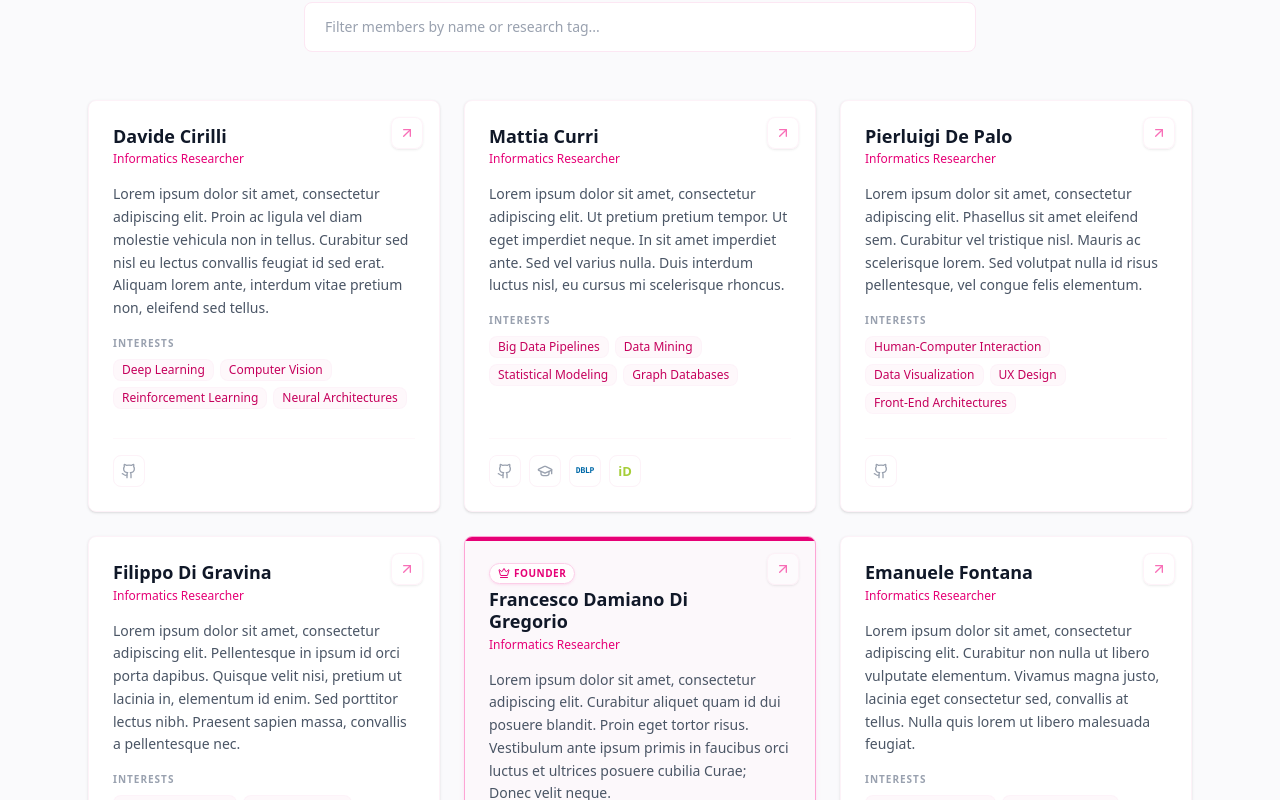
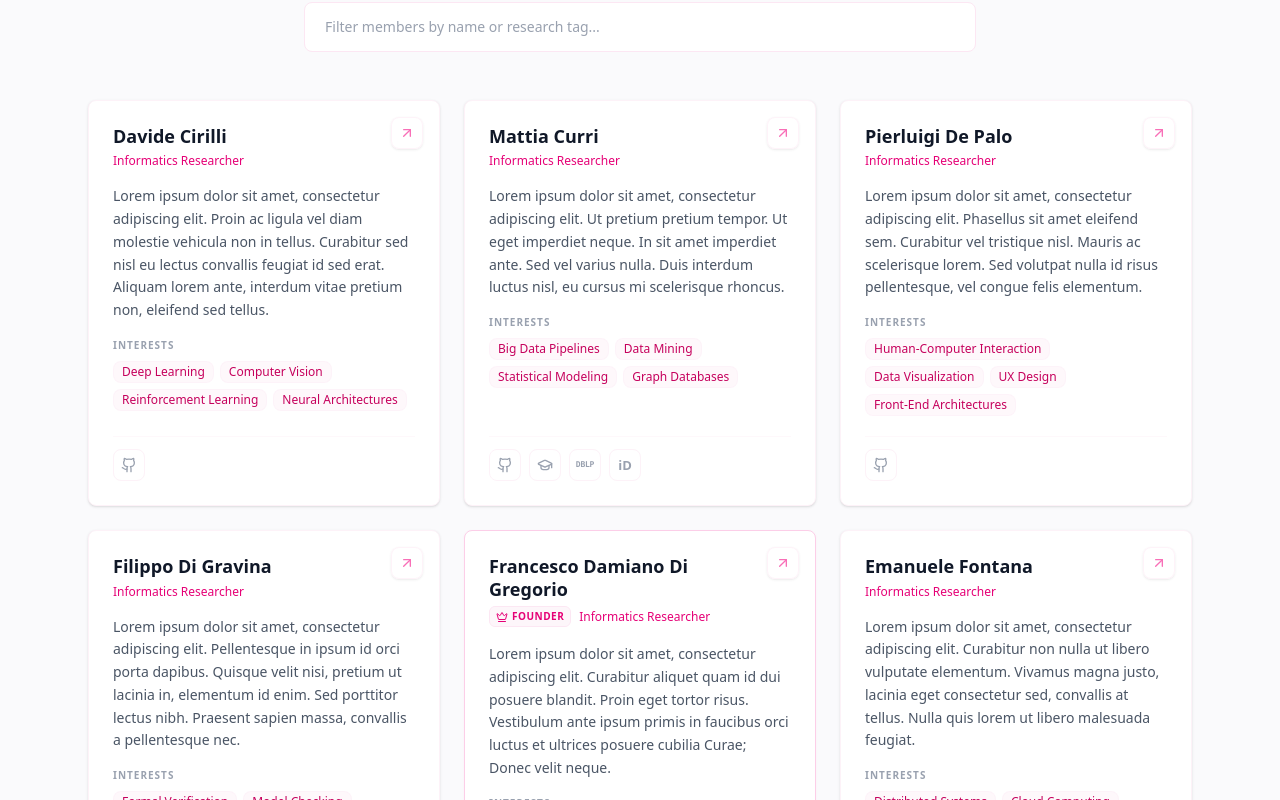
Before and after one commit to Pianura-Carlo/Pianura-Carlo.github.io, a React (Vite) app: page / in a window 1280 px wide. Shown: the part 1600-2400 px from the top of the page. Built offline with nearby package versions, Linux system fonts and the light colour scheme; a web font is replaced by a local one.

Commit message:
fix(ui): refine member and paper cards

```diff
--- a/src/App.tsx
+++ b/src/App.tsx
@@ -659,7 +659,7 @@ export default function App() {
                     rel="noopener noreferrer"
                     className="inline-flex w-full items-center justify-center gap-2 rounded-lg border border-pink-100 bg-white px-5 py-4 text-base font-semibold text-gray-600 transition-colors hover:bg-pink-50 hover:text-pink-700 focus:outline-none focus:ring-2 focus:ring-pink-500 focus:ring-offset-2 focus:ring-offset-white dark:border-pink-900/50 dark:bg-gray-950 dark:text-gray-300 dark:hover:bg-pink-950/30 dark:hover:text-pink-300 dark:focus:ring-offset-gray-950"
                   >
-                    <span className="font-mono text-[10px] font-bold leading-none tracking-tight text-sky-700 dark:text-sky-300">
+                    <span className="font-mono text-[10px] font-bold leading-none tracking-tight">
                       DBLP
                     </span>
                     DBLP
@@ -674,7 +674,7 @@ export default function App() {
                     rel="noopener noreferrer"
                     className="inline-flex w-full items-center justify-center gap-2 rounded-lg border border-pink-100 bg-white px-5 py-4 text-base font-semibold text-gray-600 transition-colors hover:bg-pink-50 hover:text-pink-700 focus:outline-none focus:ring-2 focus:ring-pink-500 focus:ring-offset-2 focus:ring-offset-white dark:border-pink-900/50 dark:bg-gray-950 dark:text-gray-300 dark:hover:bg-pink-950/30 dark:hover:text-pink-300 dark:focus:ring-offset-gray-950"
                   >
-                    <span className="text-sm font-bold leading-none text-[#A6CE39]">
+                    <span className="text-sm font-bold leading-none">
                       iD
                     </span>
                     ORCID
--- a/src/components/MemberCard.tsx
+++ b/src/components/MemberCard.tsx
@@ -33,14 +33,10 @@ export default function MemberCard({ member, onViewProfile }: MemberCardProps) {
       aria-label={`View complete profile for ${member.name}`}
       className={`relative overflow-hidden rounded-lg border p-6 flex flex-col justify-between transition-all duration-300 hover:-translate-y-1 hover:shadow-md group cursor-pointer focus:outline-none focus:ring-2 focus:ring-pink-500 focus:ring-offset-2 focus:ring-offset-[#fafafc] dark:focus:ring-offset-[#080a12] ${
         isFounder
-          ? 'border-pink-300 bg-pink-50/30 shadow-md shadow-pink-500/10 hover:border-pink-400 dark:border-pink-800/80 dark:bg-pink-950/15 dark:shadow-pink-950/20 dark:hover:border-pink-700'
+          ? 'border-pink-200 bg-white shadow-sm shadow-pink-500/5 hover:border-pink-300 dark:border-pink-900/50 dark:bg-gray-900 dark:shadow-pink-950/10 dark:hover:border-pink-800'
           : 'border-pink-50 bg-white shadow-sm hover:border-pink-300 dark:border-pink-950/20 dark:bg-gray-900 dark:hover:border-pink-800'
       }`}
     >
-      {isFounder && (
-        <div className="absolute inset-x-0 top-0 h-1 bg-pink-600 dark:bg-pink-500" aria-hidden="true" />
-      )}
-
       <div
         className="absolute right-4 top-4 flex h-8 w-8 items-center justify-center rounded-lg border border-pink-100/70 bg-white/80 text-pink-500 opacity-70 shadow-sm transition-all duration-300 group-hover:translate-x-0.5 group-hover:-translate-y-0.5 group-hover:border-pink-300 group-hover:bg-pink-50 group-hover:opacity-100 group-focus:translate-x-0.5 group-focus:-translate-y-0.5 group-focus:border-pink-300 group-focus:bg-pink-50 group-focus:opacity-100 dark:border-pink-900/40 dark:bg-gray-950/70 dark:text-pink-300 dark:group-hover:bg-pink-950/40 dark:group-focus:bg-pink-950/40"
         aria-hidden="true"
@@ -51,19 +47,21 @@ export default function MemberCard({ member, onViewProfile }: MemberCardProps) {
       <div className="space-y-4">
         {/* Profile Header */}
         <div className="flex items-start gap-3 pr-10">
-          <div className="space-y-1">
-            {isFounder && (
-              <div className="inline-flex items-center gap-1 rounded-full border border-pink-200 bg-white/85 px-2 py-0.5 text-[10px] font-bold uppercase tracking-wider text-pink-600 shadow-sm shadow-pink-500/10 dark:border-pink-900/60 dark:bg-gray-950/70 dark:text-pink-300">
-                <Crown className="h-3 w-3" />
-                Founder
-              </div>
-            )}
+          <div className="space-y-1.5">
             <h3 className="text-lg font-semibold text-gray-900 dark:text-white leading-tight group-hover:text-pink-600 dark:group-hover:text-pink-400 transition-colors">
               {member.name}
             </h3>
-            <p className="text-xs font-medium text-pink-600 dark:text-pink-400">
-              {displayRole || member.role}
-            </p>
+            <div className="flex flex-wrap items-center gap-2">
+              {isFounder && (
+                <span className="inline-flex items-center gap-1 rounded-md border border-pink-100 bg-pink-50/70 px-1.5 py-0.5 text-[10px] font-bold uppercase tracking-wider text-pink-600 dark:border-pink-900/50 dark:bg-pink-950/25 dark:text-pink-300">
+                  <Crown className="h-3 w-3" />
+                  Founder
+                </span>
+              )}
+              <p className="text-xs font-medium text-pink-600 dark:text-pink-400">
+                {displayRole || member.role}
+              </p>
+            </div>
           </div>
         </div>
 
@@ -91,7 +89,7 @@ export default function MemberCard({ member, onViewProfile }: MemberCardProps) {
       </div>
 
       {/* Socials Footer */}
-      <div className="mt-6 pt-4 border-t border-pink-50/50 dark:border-pink-950/10 flex flex-wrap items-center gap-2">
+      <div className="mt-5 pt-3 border-t border-pink-50/50 dark:border-pink-950/10 flex flex-wrap items-center gap-2">
         {/* Contacts */}
         <div className="flex flex-wrap items-center gap-2">
           {member.email && (
@@ -141,7 +139,7 @@ export default function MemberCard({ member, onViewProfile }: MemberCardProps) {
               title={`${member.name} on DBLP`}
               aria-label={`${member.name} on DBLP`}
             >
-              <span className="font-mono text-[8px] font-bold leading-none tracking-tight text-sky-700 dark:text-sky-300">
+              <span className="font-mono text-[8px] font-bold leading-none tracking-tight">
                 DBLP
               </span>
             </a>
@@ -156,7 +154,7 @@ export default function MemberCard({ member, onViewProfile }: MemberCardProps) {
               title={`${member.name} on ORCID`}
               aria-label={`${member.name} on ORCID`}
             >
-              <span className="text-[13px] font-bold leading-none text-[#A6CE39]">
+              <span className="text-[13px] font-bold leading-none">
                 iD
               </span>
             </a>
--- a/src/components/ResearchPortal.tsx
+++ b/src/components/ResearchPortal.tsx
@@ -110,7 +110,7 @@ export default function ResearchPortal({ papers, isLoading, error }: ResearchPor
               key={paper.id}
               className={`rounded-lg border p-6 transition-all duration-300 group ${
                 paper.featured === true
-                  ? 'bg-pink-50/70 dark:bg-pink-950/20 border-pink-200/80 dark:border-pink-900/60 hover:border-pink-300 dark:hover:border-pink-800 hover:shadow-md hover:shadow-pink-600/10'
+                  ? 'bg-white/85 dark:bg-gray-950/65 border-pink-200/80 dark:border-pink-900/60 hover:border-pink-300 dark:hover:border-pink-800 hover:shadow-md hover:shadow-pink-600/10'
                   : 'bg-white dark:bg-gray-900 border-pink-50 dark:border-pink-950/30 hover:border-pink-200 dark:hover:border-pink-800/50 hover:shadow-md'
               }`}
             >
```
